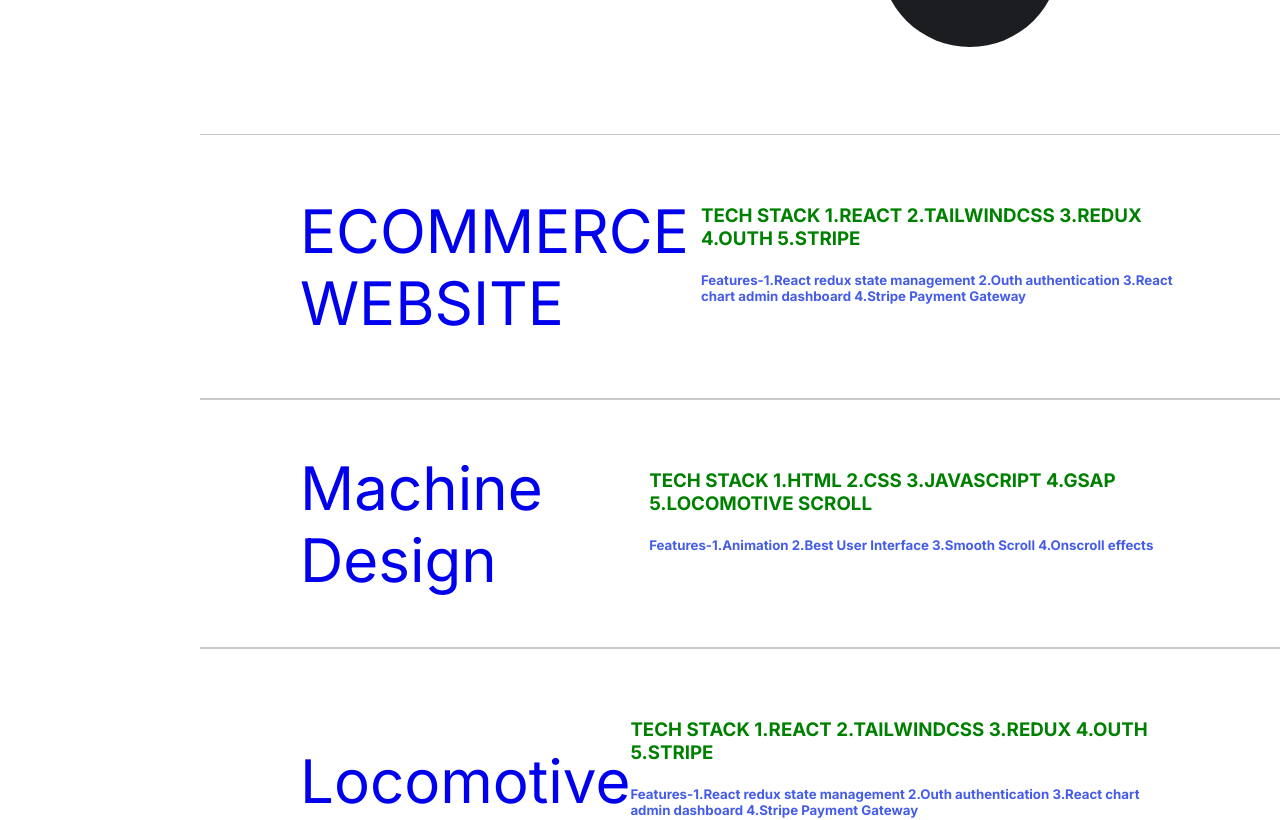
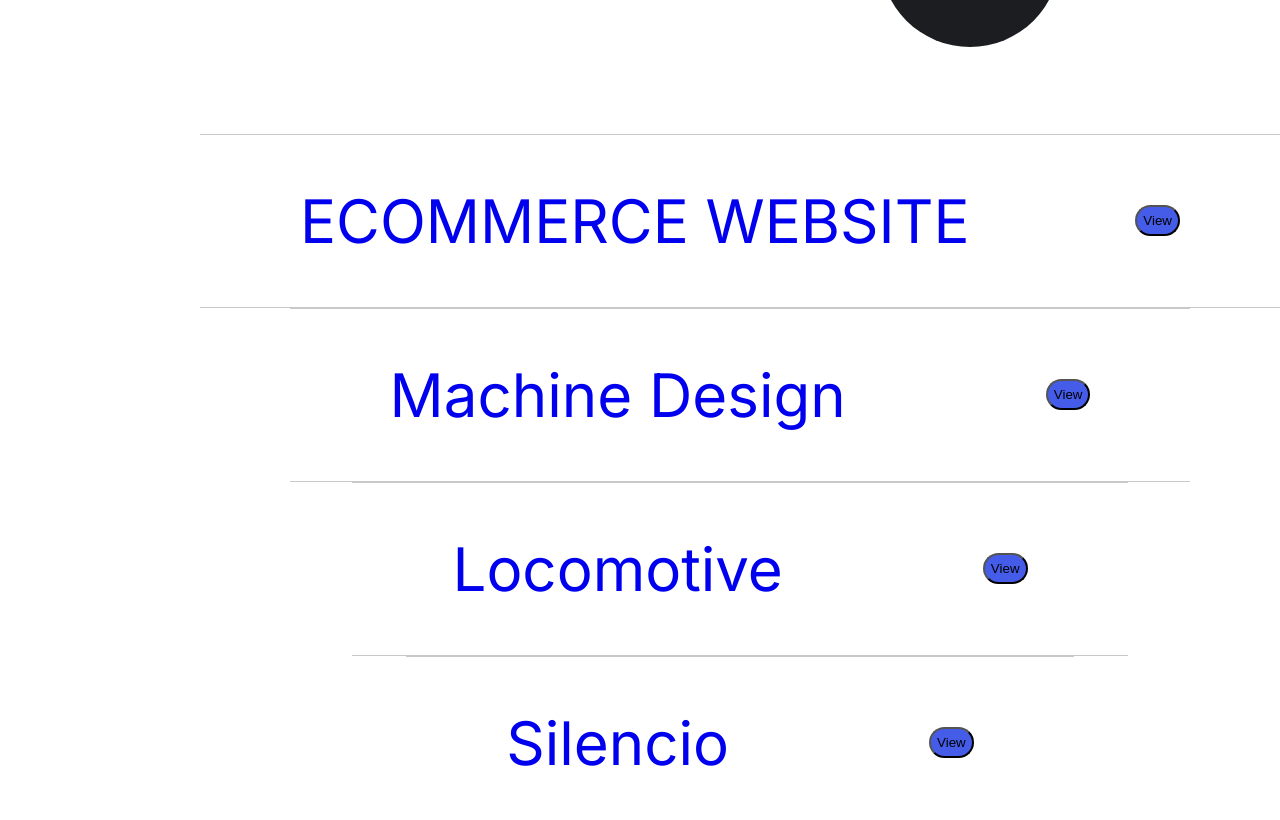
Before and after one commit to Madhyam123/Final_Nextjs_Potfolio_Website, a Next.js app: page / in a window 1280 px wide. Shown: the part 1400-2220 px from the top of the page. Built offline with nearby package versions, Linux system fonts and the light colour scheme.

Commit message:
Update index.jsx

```diff
--- a/src/components/Projects/components/project/index.jsx
+++ b/src/components/Projects/components/project/index.jsx
@@ -7,7 +7,7 @@ export default function index({index, title,stack,Feature, manageModal,href}) {
     return (
         <div onMouseEnter={(e) => {manageModal(true, index, e.clientX, e.clientY)}} onMouseLeave={(e) => {manageModal(false, index, e.clientX, e.clientY)}} className={styles.project}>
             <h2>{title}</h2>
-            { window.innerWidth > 800 ? (
+            { Window.innerWidth > 800 ? (
             <div>
             <h3>{stack}</h3>
             <h5>{Feature}</h5>
```
